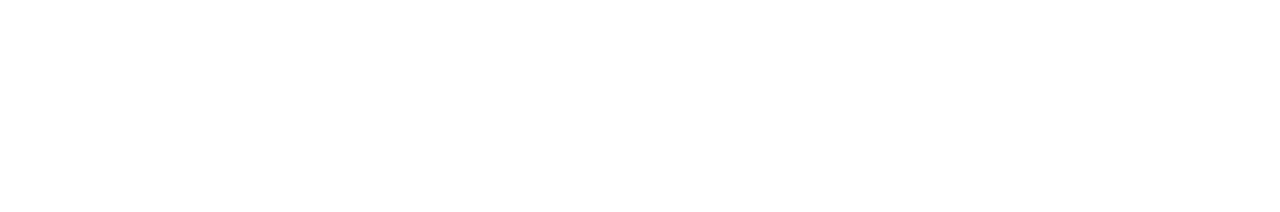
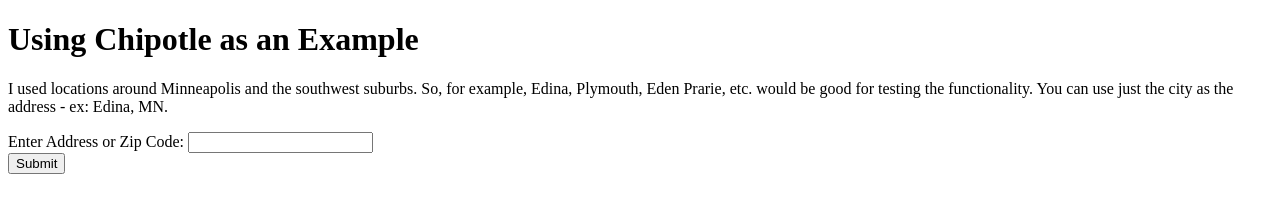
Before and after one commit to small-yellow-rice/small-yellow-rice.github.io, a plain HTML site: page index.html in a window 1280 px wide. Drawn offline with Linux system fonts and the light colour scheme.

Commit message:
locator html

```diff
--- a/index.html
+++ b/index.html
@@ -1,25 +1,35 @@
 <!DOCTYPE html>
 <html>
-  <head>
-    <title>Simple Map</title>
-    <meta name="viewport" content="initial-scale=1.0">
-    <meta charset="utf-8">
-    <style>
-      /* Always set the map height explicitly to define the size of the div
-       * element that contains the map. */
-      #map {
-        height: 100%;
-      }
-      /* Optional: Makes the sample page fill the window. */
-      html, body {
-        height: 100%;
-        margin: 0;
-        padding: 0;
-      }
-    </style>
-  </head>
-  <body>
-    <div id="map"></div>
+    <head>
+        <title>Third-party JavaScript</title>
+    </head>
+
+    <body>
+    <div id="store-locator-container">
+      <div id="page-header">
+        <h1>Using Chipotle as an Example</h1>
+        <p>I used locations around Minneapolis and the southwest suburbs. So, for example, Edina, Plymouth, Eden Prarie, etc. would be good for testing the functionality.
+        You can use just the city as the address - ex: Edina, MN.</p>
+      </div>
+
+      <div id="form-container">
+        <form id="user-location" method="post" action="#">
+            <div id="form-input">
+              <label for="address">Enter Address or Zip Code:</label>
+              <input type="text" id="address" name="address" />
+             </div>
+
+            <button id="submit" type="submit">Submit</button>
+        </form>
+      </div>
+
+      <div id="map-container">
+        <div id="loc-list">
+            <ul id="list"></ul>
+        </div>
+        <div id="map"></div>
+      </div>
+    </div>
     <script>
     </script>
   </body>
```
